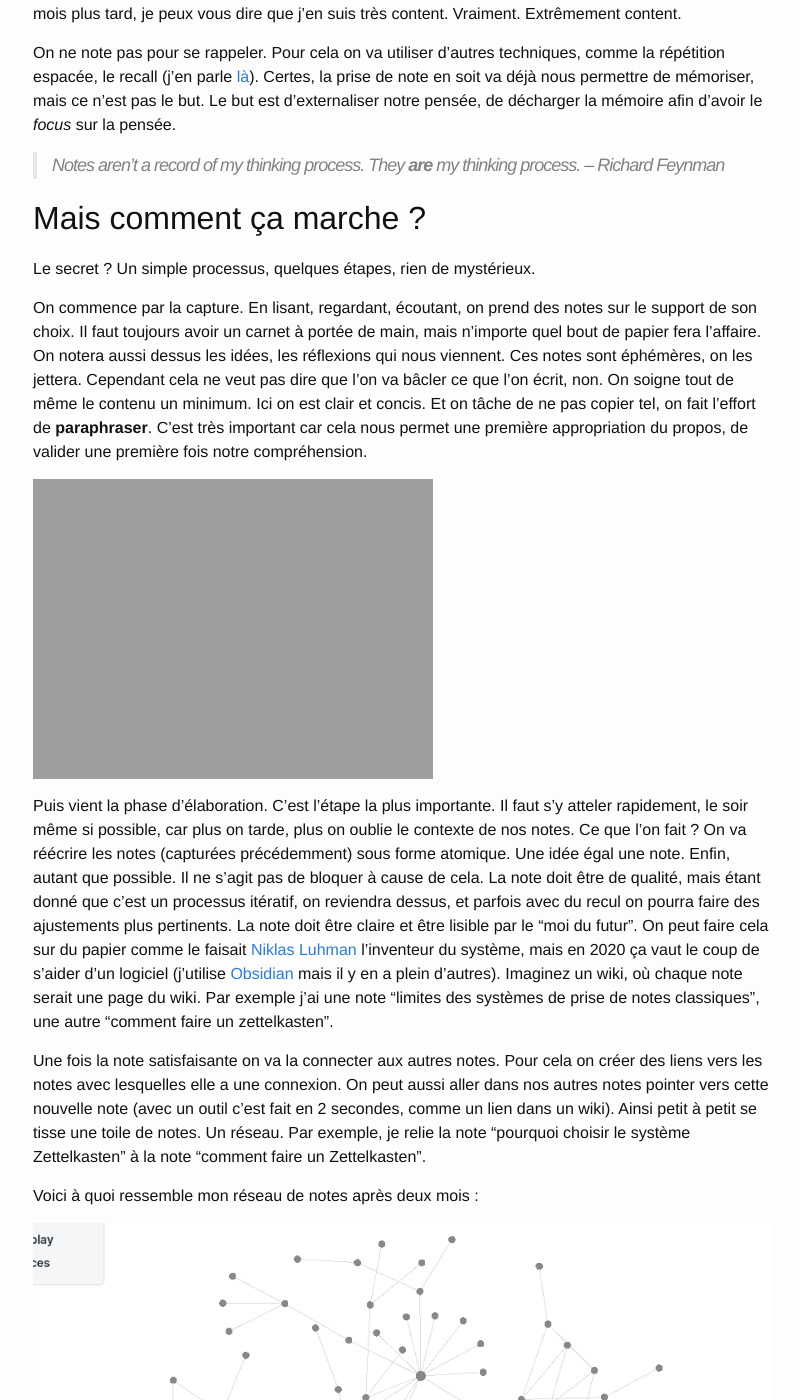
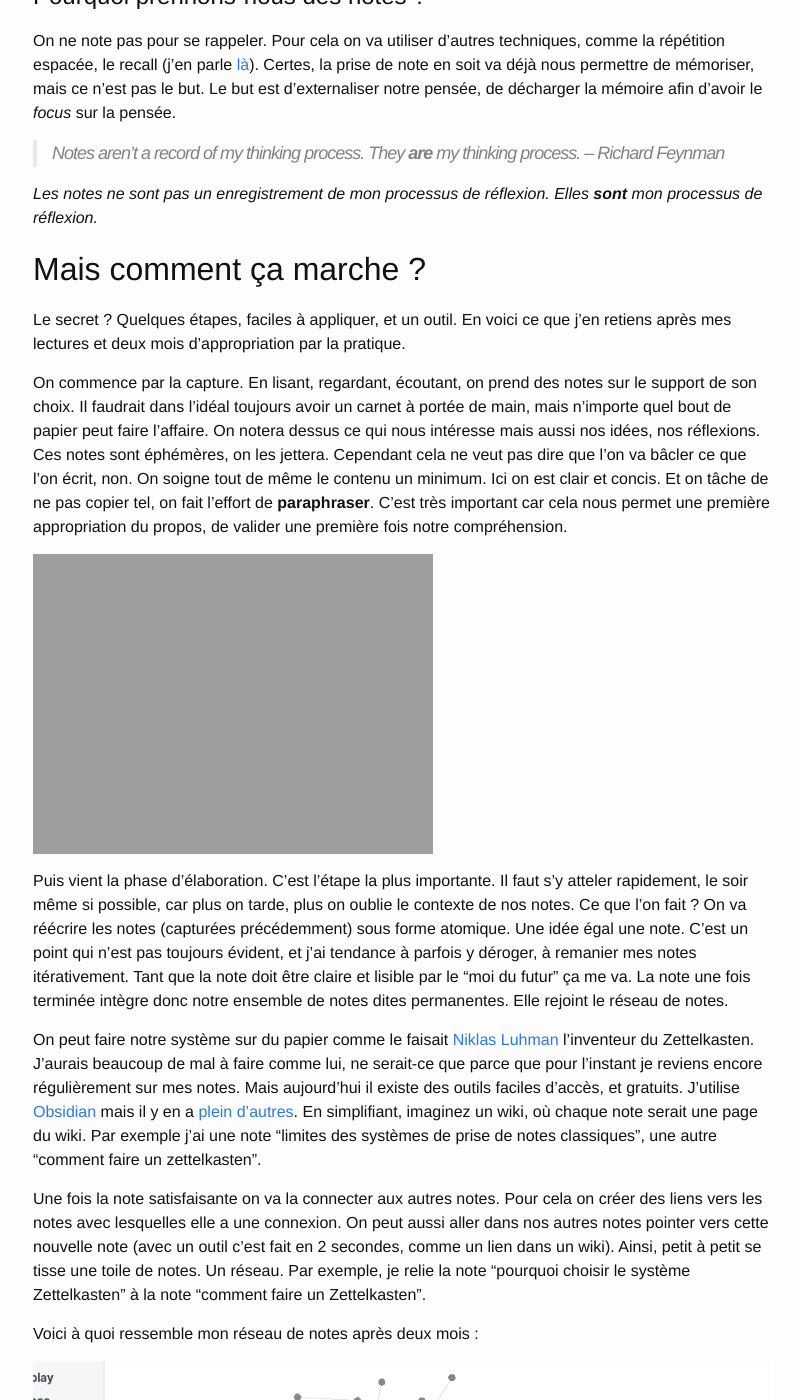
Before and after one commit to fego/fego.github.io, a Jekyll site: the page built from docs/_posts/2020-11-01-J'ai enfin appris à prendre des notes.markdown, in a window 1280 px wide and 1400 px high, scrolled down 1674 px. Shown: the whole window, without its empty margins (237-1037 px from the left). Built offline with Jekyll 4.4.1, drawn with Linux system fonts in a browser that asks for light colours; our own code applies the rules of GitHub Pages for plain Markdown files; some of the changed text lies outside the part shown.

Commit message:
remaniement

```diff
--- a/docs/_posts/2020-11-01-J'ai enfin appris à prendre des notes.markdown
+++ b/docs/_posts/2020-11-01-J'ai enfin appris à prendre des notes.markdown
@@ -2,15 +2,13 @@
 
 45 ans. Voilà le temps qu'il m'aura fallu pour savoir prendre des notes.
 
-Si vous êtes quelqu'un qui lit des articles ou des livres "techniques" (pas des romans), écoutez des podcasts, regardez des vidéos dont vous pourrez apprendre quelque chose, alors peut-être que la suite de l'article pourrait vous intéresser.
-
-Tout a commencé par un tweet d'un collègue qui m'a fait découvrir une [conférence de Sönke Arhens](https://www.youtube.com/watch?v=nPOI4f7yCag). Grosse prise de conscience et vague d'espoir. En effet je suis plutôt un gros consommateur de contenus, mais, avant, soit je ne prenais pas de note, soit j'en prenais un peu sur différents supports. Récemment j'avais un peu amélioré mon système avec [Notion](http://notion.so), un outil en ligne très pratique (prise de notes, priorisation de tâches, et plus encore). Mais ce n'est qu'un outil, il me manquait la méthode. J'avais tendance à accumuler des notes, sans vraiment les relire, les réutiliser. Et des notes que l'on ne réutilise pas, est-ce vraiment utile ?
+Tout a commencé par un tweet d'un collègue qui m'a fait découvrir une [conférence de Sönke Arhens](https://www.youtube.com/watch?v=nPOI4f7yCag). Grosse prise de conscience et vague d'espoir. En effet je suis plutôt un gros consommateur de contenus comme des livres, vidéos ou podcasts dont le but est est transmettre un savoir. Mais avant, soit je ne prenais pas de note, soit j'en prenais un peu sur différents supports. Récemment j'avais un peu amélioré mon système avec [Notion](http://notion.so), un outil en ligne très pratique (prise de notes, priorisation de tâches, et plus encore). Mais ce n'est qu'un outil, il me manquait la méthode. J'avais tendance à accumuler des notes, sans vraiment les relire, les réutiliser. Et des notes que l'on ne réutilise pas, est-ce vraiment utile ?
 
 ## Les limites d'une prise de note classique
 
 Quand on prend de notes sans réelle méthode, on crée une archive. Ce n'est pas vivant. Très souvent mes notes étaient issues d'un premier jet, jamais retravaillées. Il m'était difficile de les relire car il leur manquait un contexte. Je les stockais telles quelles dans un dossier, et la probabilité que j'y revienne était assez faible. Et il y avait encore moins de chance que je puisse faire des connexions entre plusieurs de mes notes. Je n'avais pas réussi à extraire l'information importante sous forme lisible pour une relecture future.
 
-Quel est l'intérêt de notes que l'on peut difficilement réutiliser, exploiter, et qui plus on les accumule moins nous sont utiles ?
+Quel est l'intérêt de notes que l'on peut difficilement réutiliser, exploiter, et qui ne prennent pas de la valeur en s'accumulant ?
 
 ## Qu'est-ce qu'un bonne prise de notes ?
 
@@ -20,34 +18,40 @@ Simon Stalenhag - [https://www.simonstalenhag.se/tftl.html](https://www.simonsta
 
 La conférence de Sönke Arhens m'a ouvert l'esprit sur cet état de fait. Mes notes me servaient peu. Un cimetière de notes. C'était à la fois déprimant de réaliser cela, tant d'années de "perdues". Mais c'était aussi l'espoir de trouver une solution qui ravirait mon "moi du futur", certainement très heureux de trouver des notes utiles et exploitables.
 
-J'ai donc commencé à utiliser la méthode qu'il propose ([Zettelkasten](https://en.wikipedia.org/wiki/Zettelkasten) en allemand, slip box en anglais), et j'ai creusé plus tard avec le livre "[How to take smart notes](https://takesmartnotes.com/#book)" qui est venu alimenter le tableau. Deux mois plus tard, je peux vous dire que j'en suis très content. Vraiment. Extrêmement content.
+J'ai donc commencé à utiliser la méthode qu'il propose ([Zettelkasten](https://en.wikipedia.org/wiki/Zettelkasten) en allemand, slip box en anglais) en lisant des articles à droite et à gauche. Puis j'ai creusé plus tard avec le livre "[How to take smart notes](https://takesmartnotes.com/#book)" qui est venu alimenter le tableau. Deux mois plus tard, je peux vous dire que j'en suis très content. Vraiment. Extrêmement content.
+
+# Pourquoi prennons-nous des notes ?
 
 On ne note pas pour se rappeler. Pour cela on va utiliser d'autres techniques, comme la répétition espacée, le recall (j'en parle [là](http://fego.github.io/2020/09/27/Apprendre-%C3%A0-apprendre.html)). Certes, la prise de note en soit va déjà nous permettre de mémoriser, mais ce n'est pas le but. Le but est d'externaliser notre pensée, de décharger la mémoire afin d'avoir le *focus* sur la pensée.
 
 > Notes aren't a record of my thinking process. They **are** my thinking process.
 – Richard Feynman
 
+*Les notes ne sont pas un enregistrement de mon processus de réflexion. Elles **sont** mon processus de réflexion.*
+
 ## Mais comment ça marche ?
 
-Le secret ? Un simple processus, quelques étapes, rien de mystérieux.
+Le secret ? Quelques étapes, faciles à appliquer, et un outil. En voici ce que j'en retiens après mes lectures et deux mois d'appropriation par la pratique.
 
-On commence par la capture. En lisant, regardant, écoutant, on prend des notes sur le support de son choix. Il faut toujours avoir un carnet à portée de main, mais n'importe quel bout de papier fera l'affaire. On notera aussi dessus les idées, les réflexions qui nous viennent. Ces notes sont éphémères, on les jettera. Cependant cela ne veut pas dire que l'on va bâcler ce que l'on écrit, non. On soigne tout de même le contenu un minimum. Ici on est clair et concis. Et on tâche de ne pas copier tel, on fait l'effort de **paraphraser**. C'est très important car cela nous permet une première appropriation du propos, de valider une première fois notre compréhension.
+On commence par la capture. En lisant, regardant, écoutant, on prend des notes sur le support de son choix. Il faudrait dans l'idéal toujours avoir un carnet à portée de main, mais n'importe quel bout de papier peut faire l'affaire. On notera dessus ce qui nous intéresse mais aussi nos idées, nos réflexions. Ces notes sont éphémères, on les jettera. Cependant cela ne veut pas dire que l'on va bâcler ce que l'on écrit, non. On soigne tout de même le contenu un minimum. Ici on est clair et concis. Et on tâche de ne pas copier tel, on fait l'effort de **paraphraser**. C'est très important car cela nous permet une première appropriation du propos, de valider une première fois notre compréhension.
 
 ![Capturer des notes]({{ site.url }}images/capture_notes.png)
 
-Puis vient la phase d'élaboration. C'est l'étape la plus importante. Il faut s'y atteler rapidement, le soir même si possible, car plus on tarde, plus on oublie le contexte de nos notes. Ce que l'on fait ? On va réécrire les notes (capturées précédemment) sous forme atomique. Une idée égal une note. Enfin, autant que possible. Il ne s'agit pas de bloquer à cause de cela. La note doit être de qualité, mais étant donné que c'est un processus itératif, on reviendra dessus, et parfois avec du recul on pourra faire des ajustements plus pertinents. La note doit être claire et être lisible par le "moi du futur". On peut faire cela sur du papier comme le faisait [Niklas Luhman](https://fr.wikipedia.org/wiki/Niklas_Luhmann) l'inventeur du système, mais en 2020 ça vaut le coup de s'aider d'un logiciel (j'utilise [Obsidian](https://obsidian.md/) mais il y en a plein d'autres). Imaginez un wiki, où chaque note serait une page du wiki. Par exemple j'ai une note "limites des systèmes de prise de notes classiques", une autre "comment faire un zettelkasten".
+Puis vient la phase d'élaboration. C'est l'étape la plus importante. Il faut s'y atteler rapidement, le soir même si possible, car plus on tarde, plus on oublie le contexte de nos notes. Ce que l'on fait ? On va réécrire les notes (capturées précédemment) sous forme atomique. Une idée égal une note. C'est un point qui n'est pas toujours évident, et j'ai tendance à parfois y déroger, à remanier mes notes itérativement. Tant que la note doit être claire et lisible par le "moi du futur" ça me va. La note une fois terminée intègre donc notre ensemble de notes dites permanentes. Elle rejoint le réseau de notes.
 
-Une fois la note satisfaisante on va la connecter aux autres notes. Pour cela on créer des liens vers les notes avec lesquelles elle a une connexion. On peut aussi aller dans nos autres notes pointer vers cette nouvelle note (avec un outil c'est fait en 2 secondes, comme un lien dans un wiki). Ainsi petit à petit se tisse une toile de notes. Un réseau. Par exemple, je relie la note "pourquoi choisir le système Zettelkasten" à la note "comment faire un Zettelkasten".
+On peut faire notre système sur du papier comme le faisait [Niklas Luhman](https://fr.wikipedia.org/wiki/Niklas_Luhmann) l'inventeur du Zettelkasten. J'aurais beaucoup de mal à faire comme lui, ne serait-ce que parce que pour l'instant je reviens encore régulièrement sur mes notes. Mais aujourd'hui il existe des outils faciles d'accès, et gratuits. J'utilise [Obsidian](https://obsidian.md/) mais il y en a [plein d'autres](https://nesslabs.com/how-to-choose-the-right-note-taking-app#more-9889). En simplifiant, imaginez un wiki, où chaque note serait une page du wiki. Par exemple j'ai une note "limites des systèmes de prise de notes classiques", une autre "comment faire un zettelkasten".
+
+Une fois la note satisfaisante on va la connecter aux autres notes. Pour cela on créer des liens vers les notes avec lesquelles elle a une connexion. On peut aussi aller dans nos autres notes pointer vers cette nouvelle note (avec un outil c'est fait en 2 secondes, comme un lien dans un wiki). Ainsi, petit à petit se tisse une toile de notes. Un réseau. Par exemple, je relie la note "pourquoi choisir le système Zettelkasten" à la note "comment faire un Zettelkasten".
 
 Voici à quoi ressemble mon réseau de notes après deux mois :
 
 ![Graph Obsidian]({{ site.url }}images/graph_obsidian_dav.png)
 
-Ces connexions reliant des notes assez simples sont très utiles. Elle servent à chaque fois que vous allez saisir une nouvelle note. En effet, on va rechercher d'abord les notes relatives à ce sujet. Et grâce à ce système c'est rapide. On pourra alors reparcourir ces notes qui rajouteront un contexte. On pourra rendre notre nouvelle note alors plus pertinente, et la relier ensuite pour l'intégrer dans le réseau. Puis, quand on reviendra consulter ces notes, comme par exemple pour écrire un article, alors il suffira de tirer un fil, et toutes les idées seront déjà prêtes, sur un plateau. Réellement.
+Ces connexions reliant des notes assez simples sont très utiles. Elle servent à chaque fois que vous allez saisir une nouvelle note. Je recherche avant (ou parfois pendant) la phase d'élaboration les notes relatives au sujet de la nouvelle note. Et c'est rapide. Je reparcours ces notes qui rajoutent un contexte. Ma nouvelle note en devient plus pertinente. Je la connecte aux autres. Puis, plus tard quand je reviens consulter ces notes, comme par exemple pour écrire un article, alors il suffira de tirer un fil, et toutes les idées seront déjà prêtes, sur un plateau. Réellement.
 
-Voilà, tout simplement. Votre réseau se tisse petit à petit. L'effort est dilué sur chaque saisie de note.
+Tout simplement. Le réseau se tisse petit à petit. L'effort est dilué sur chaque saisie de note.
 
-Parfois il pourra être utile de créer une sorte de "super" note, comme un index, un point de départ pour des recherches. Il faudra limiter au maximum ces notes pour ne pas figer la structure et ne pas tomber dans le travers des catégories. Ces dernières limitent le champ d'investigation, rigidifient nos notes. Dans ce système on est dans un processus qui part du bas, des notes. Les catégories ne sont pas prédéfinies, elles émergent au fur et à mesure, et les notes leur sont transverses, elles peuvent apparaître dans plusieurs réseaux. J'ai par exemple des notes reliées à un ensemble de notes sur le sujet de la "prise de notes" et d'autres notes reliées autour du sujet de "l'apprentissage", mais j'ai aussi des notes qui sont reliées aux deux sujets.
+Parfois il pourra être utile de créer une sorte de "super" note, comme un index, un point de départ pour des recherches. Il faudra limiter au maximum ces notes pour ne pas figer la structure et ne pas tomber dans le travers des catégories. Ces dernières limitent le champ d'investigation, rigidifient nos notes. Dans ce système on est dans un processus qui part du bas, des notes. Les catégories ne sont pas prédéfinies, elles émergent au fur et à mesure, et les notes leur sont transverses. Elles peuvent apparaître dans plusieurs réseaux. J'ai par exemple des notes reliées à un ensemble de notes sur le sujet de la "prise de notes" et d'autres notes reliées autour du sujet de "l'apprentissage", mais j'ai aussi des notes qui sont reliées aux deux sujets.
 
 Dans le livre Sönke Arhens parle beaucoup de cas d'usages d'étudiants ou de chercheurs, car ce sont des cibles évidentes. En effet, bien souvent la méthode enseignée consiste plutôt a concevoir un plan à l'avance, puis de péniblement venir remplir les cases. Avec ce système de prise de notes, on privilégie la libre pensée. Ce n'est qu'à la fin que l'on va faire le plan, fruit des recherches. Comme il le dit "les vrais experts ne font pas de plan, ils s'adaptent".
 
@@ -57,6 +61,6 @@ Personnellement je m'en sers beaucoup pour ma prise de notes techniques en infor
 
 Prendre des "bonnes" notes ce n'est "que" ça. Un peu de méthode, un outil pour faire des connexions. C'est tout. Mais ça change tout.
 
-Au début j'ai un peu tâtonné, et je tâtonne encore un peu d'ailleurs. Comme toute découverte c'était encore abstrait, comme j'imagine que ça l'est pour vous encore maintenant si vous ne connaissiez pas le Zettelkasten. Mais pour rien au monde je ne reviendrai en arrière. J'ai maintenant des notes utiles, faciles à utiliser. Chaque jour elles prennent de la valeur, me permettent de partager plus facilement ma connaissance, augmentent ma motivation. Dans mon quotidien professionnel elles me servent déjà. Et c'est le troisième article que j'écrits grâce à ce système, avec plaisir.
+Au début j'ai un peu tâtonné. Comme toute découverte c'était encore abstrait, comme j'imagine que ça l'est pour vous encore maintenant si vous ne connaissiez pas le Zettelkasten. Mais pour rien au monde je ne reviendrai en arrière. J'ai maintenant des notes utiles, faciles à utiliser, et ce n'est que le début. Chaque jour elles prennent de la valeur, me permettent de partager plus facilement ma connaissance, augmentent ma motivation. Dans mon quotidien professionnel elles me servent déjà. J'espère que cela durera, mais il me paraissait utile de partager dès à présent mon enthousiasme de novice avec vous.
 
-Si cela vous parle, n'ayez pas peur, lancez vous, votre moi du futur vous remerciera !
+Si cela vous parle, jettez un oeil à la conférence (en anglais), la forme n'est pas idéale, mais le contenu vaut le détour, tout comme le livre. Et puis ensuite pourquoi ne pas vous lancer ? Votre moi du futur vous remerciera !
```
